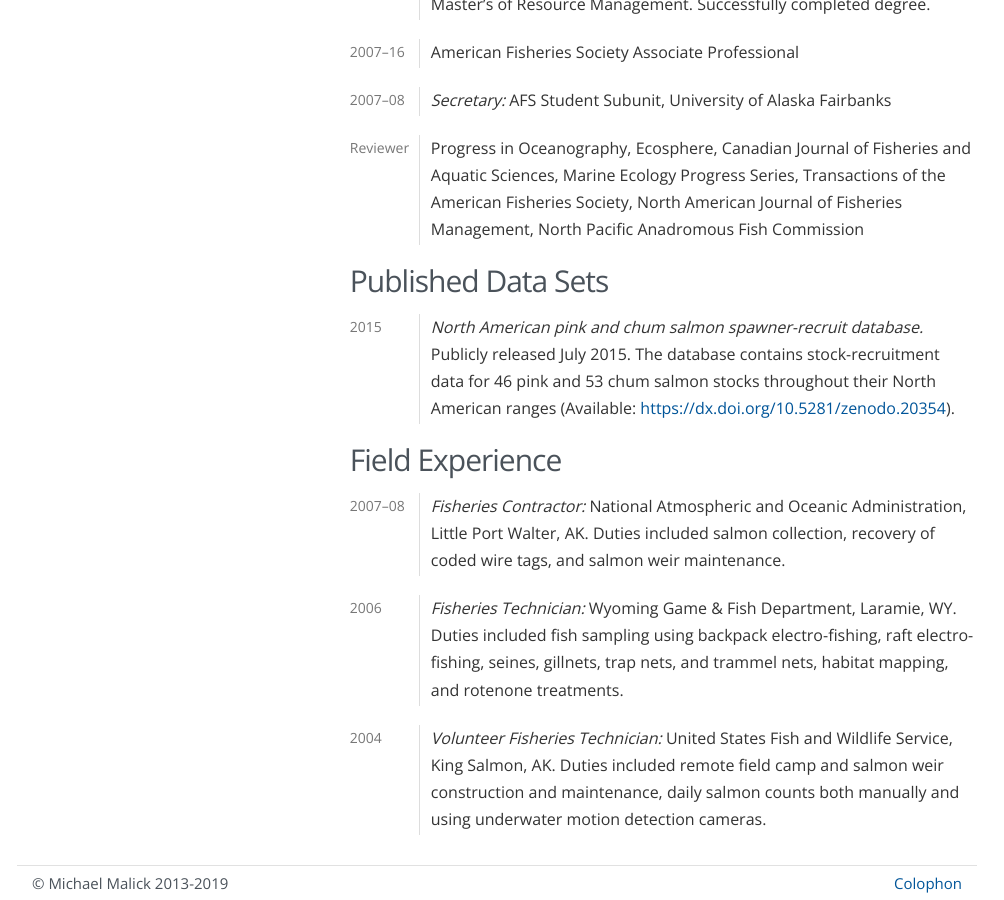
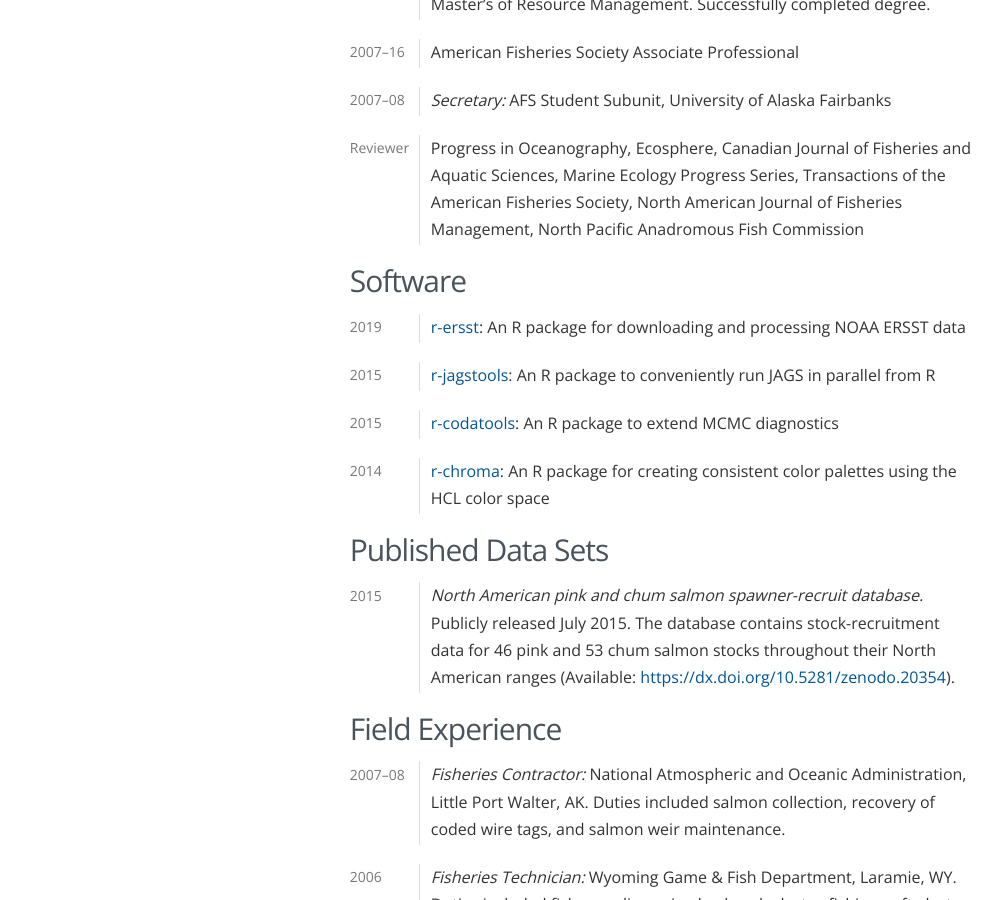
Before and after one commit to michaelmalick/michaelmalick.github.io, a Jekyll site: the page built from malick-cv.md, in a window 1280 px wide and 900 px high, scrolled down 6190 px. Shown: the whole window, without its empty margins (143-1147 px from the left). Built offline with Jekyll 4.4.1, drawn with Linux system fonts in a browser that asks for light colours.

Commit message:
Add software section to CV

```diff
--- a/malick-cv.md
+++ b/malick-cv.md
@@ -353,6 +353,27 @@ Reviewer
 
 
 
+Software
+--------
+
+2019
+:    [r-ersst][rersst]: An R package for downloading and processing NOAA ERSST
+     data
+
+2015
+:    [r-jagstools][rjags]: An R package to conveniently run JAGS in parallel
+     from R
+
+2015
+:    [r-codatools][rcoda]: An R package to extend MCMC diagnostics
+
+
+2014
+:    [r-chroma][rchroma]: An R package for creating consistent color palettes
+     using the HCL color space
+
+
+
 Published Data Sets
 -------------------
 
```
Also changed, not shown: other parts of malick-cv.md (+4 -0 lines), cv/index.md (+25 -0 lines), malick-cv.txt (+19 -0 lines), 1 other file.
